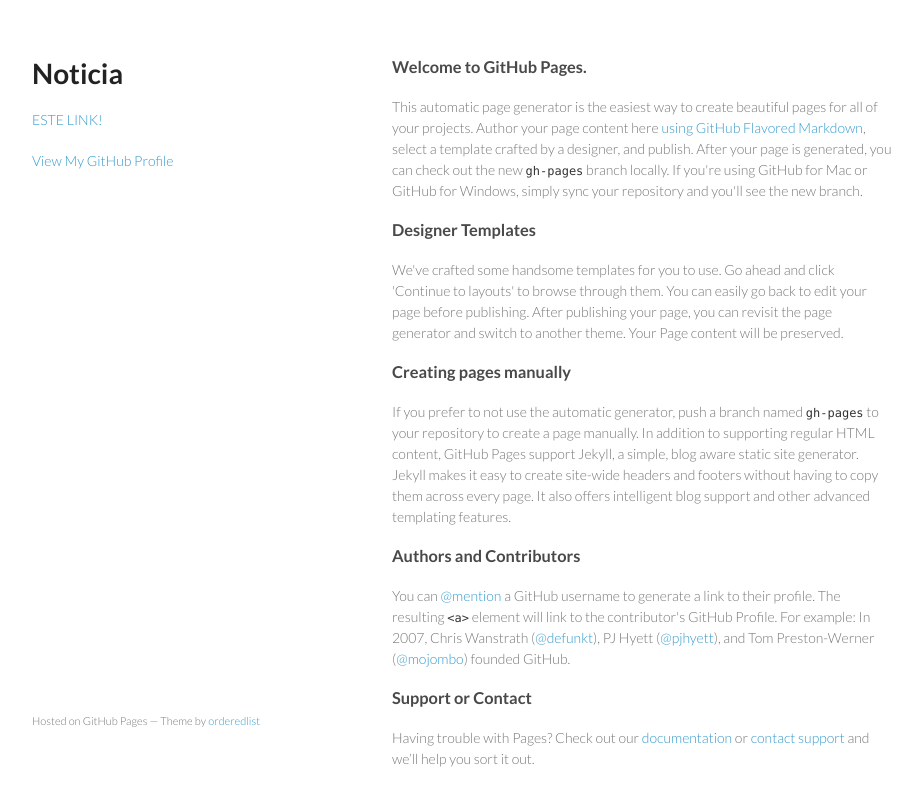
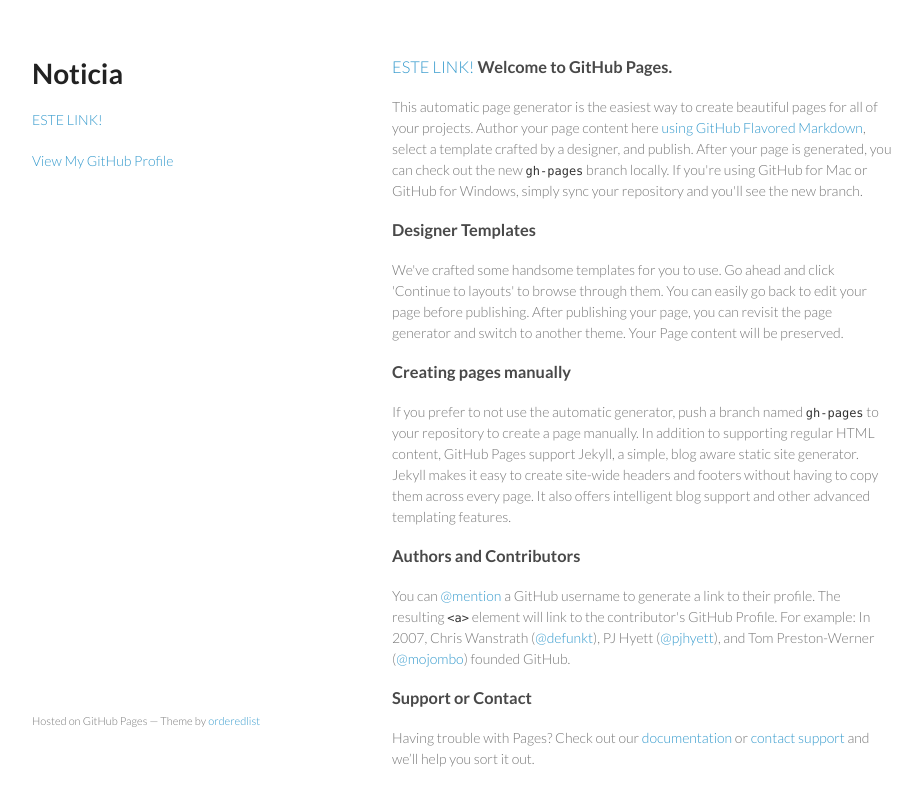
Before and after one commit to less549/less549.github.io, a plain HTML site: page index.html in a window 1280 px wide. Shown: the whole page, without its empty margins (178-1100 px from the left). Drawn offline with Linux system fonts and the light colour scheme.

Commit message:
Update index.html

```diff
--- a/index.html
+++ b/index.html
@@ -25,6 +25,7 @@
       </header>
       <section>
         <h3>
+          <a href="index2.html"> ESTE LINK! </a>
 <a id="welcome-to-github-pages" class="anchor" href="#welcome-to-github-pages" aria-hidden="true"><span class="octicon octicon-link"></span></a>Welcome to GitHub Pages.</h3>
 
 <p>This automatic page generator is the easiest way to create beautiful pages for all of your projects. Author your page content here <a href="https://guides.github.com/features/mastering-markdown/">using GitHub Flavored Markdown</a>, select a template crafted by a designer, and publish. After your page is generated, you can check out the new <code>gh-pages</code> branch locally. If you're using GitHub for Mac or GitHub for Windows, simply sync your repository and you'll see the new branch.</p>
```
